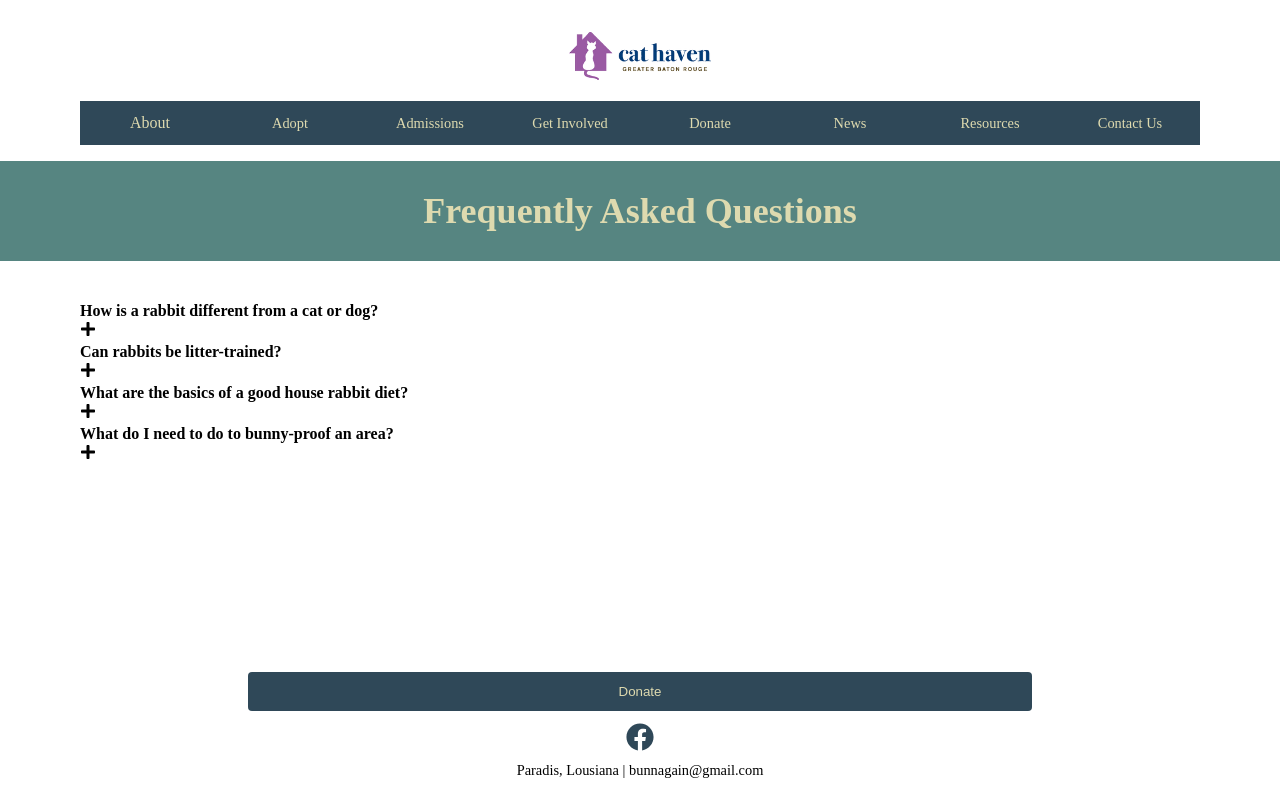
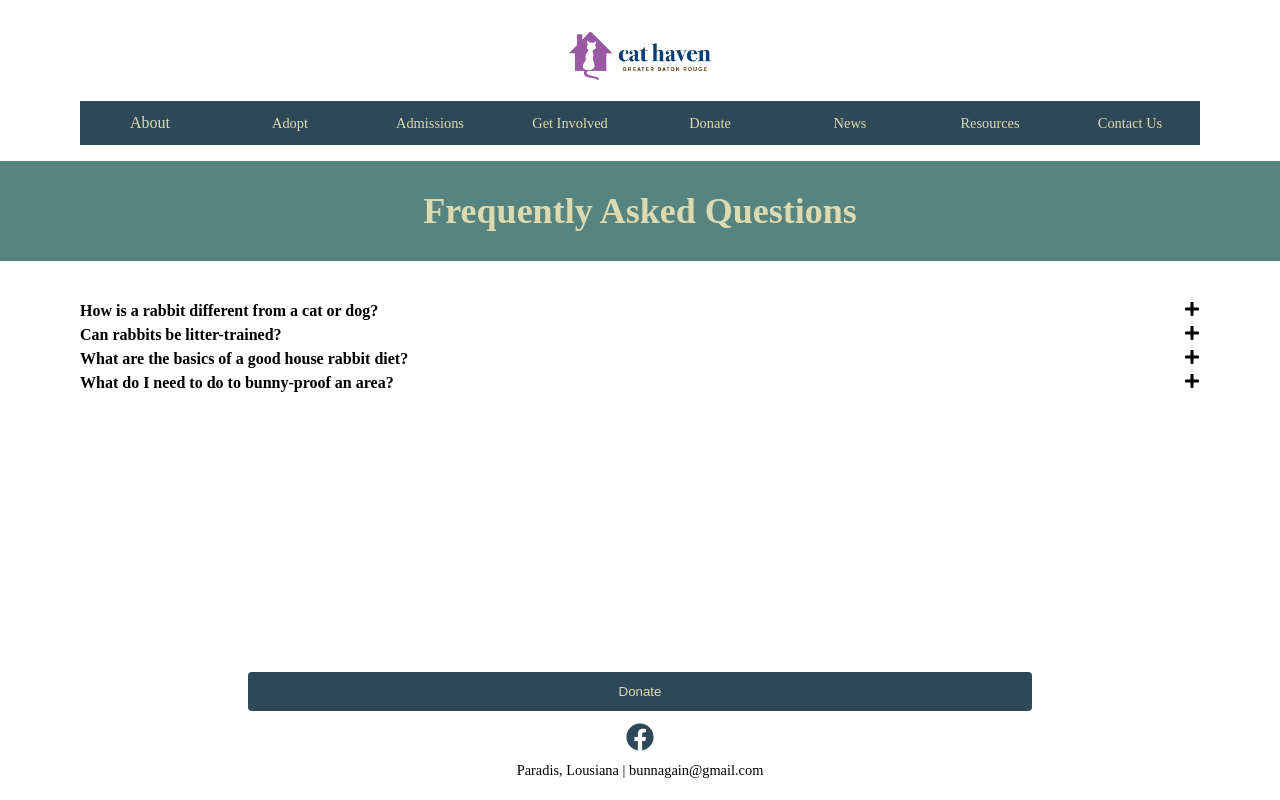
Before and after one commit to sherlineau/bunnagain, a React (Vite) app in the folder frontend/: page /faq in a window 1280 px wide. Built offline with nearby package versions, Linux system fonts and the light colour scheme; the HTML template or start-up script is replaced by a standard one.

Commit message:
faq styling inprogress

```diff
--- a/frontend/src/components/Accordian/index.css
+++ b/frontend/src/components/Accordian/index.css
@@ -0,0 +1,7 @@
+.accordian-header {
+
+}
+
+.accordian h4 {
+    margin-bottom: .25rem;
+}
--- a/frontend/src/index.css
+++ b/frontend/src/index.css
@@ -56,3 +56,11 @@ p {
     color: var(--clr-text);
     text-align: center;
 }
+
+.row {
+    display: flex
+}
+
+.space-between {
+    justify-content: space-between;
+}
--- a/frontend/src/views/About/FAQ/index.css
+++ b/frontend/src/views/About/FAQ/index.css
@@ -0,0 +1,2 @@
+.faq .container {
+}
--- a/frontend/src/views/About/FAQ/index.jsx
+++ b/frontend/src/views/About/FAQ/index.jsx
@@ -19,7 +19,7 @@ const index = () => {
   })
 
   return (
-    <section>
+    <section className='faq'>
       <h1 className="header">Frequently Asked Questions</h1>
       <div className="container">
         {
```
